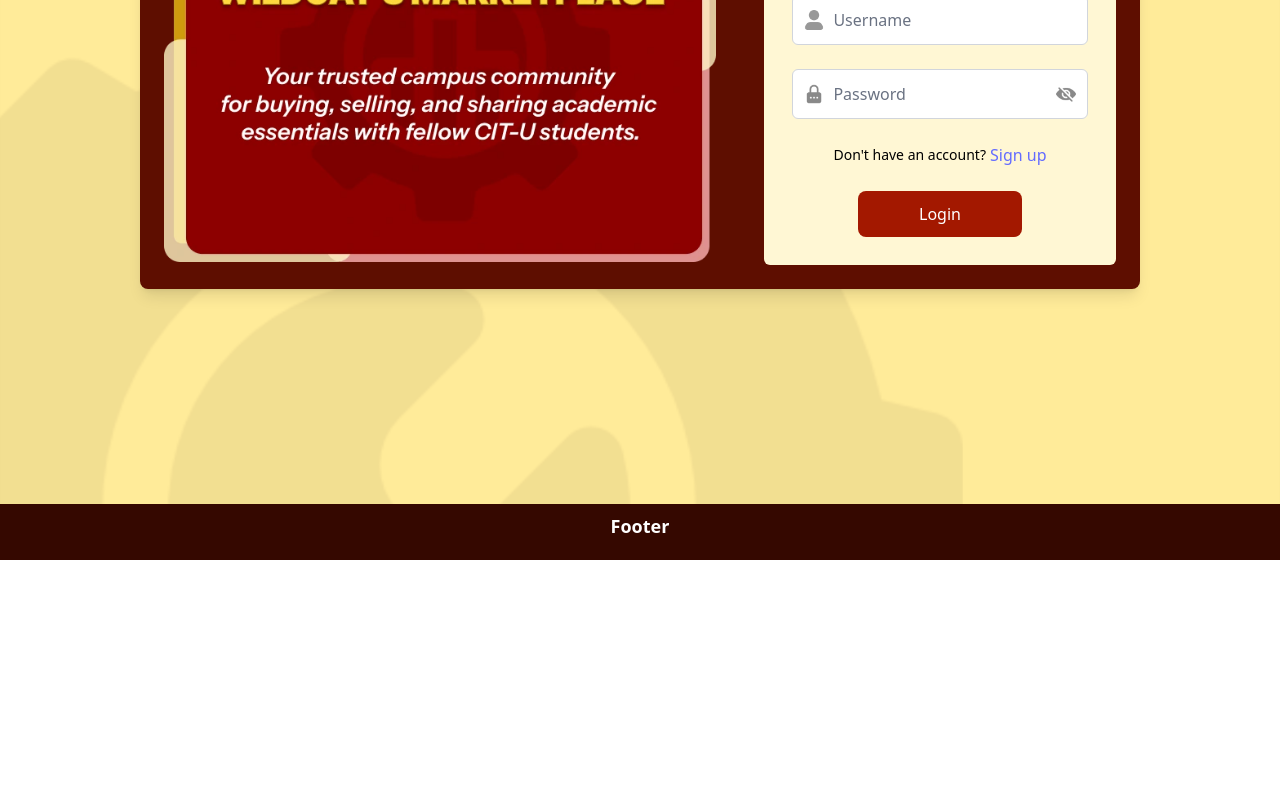
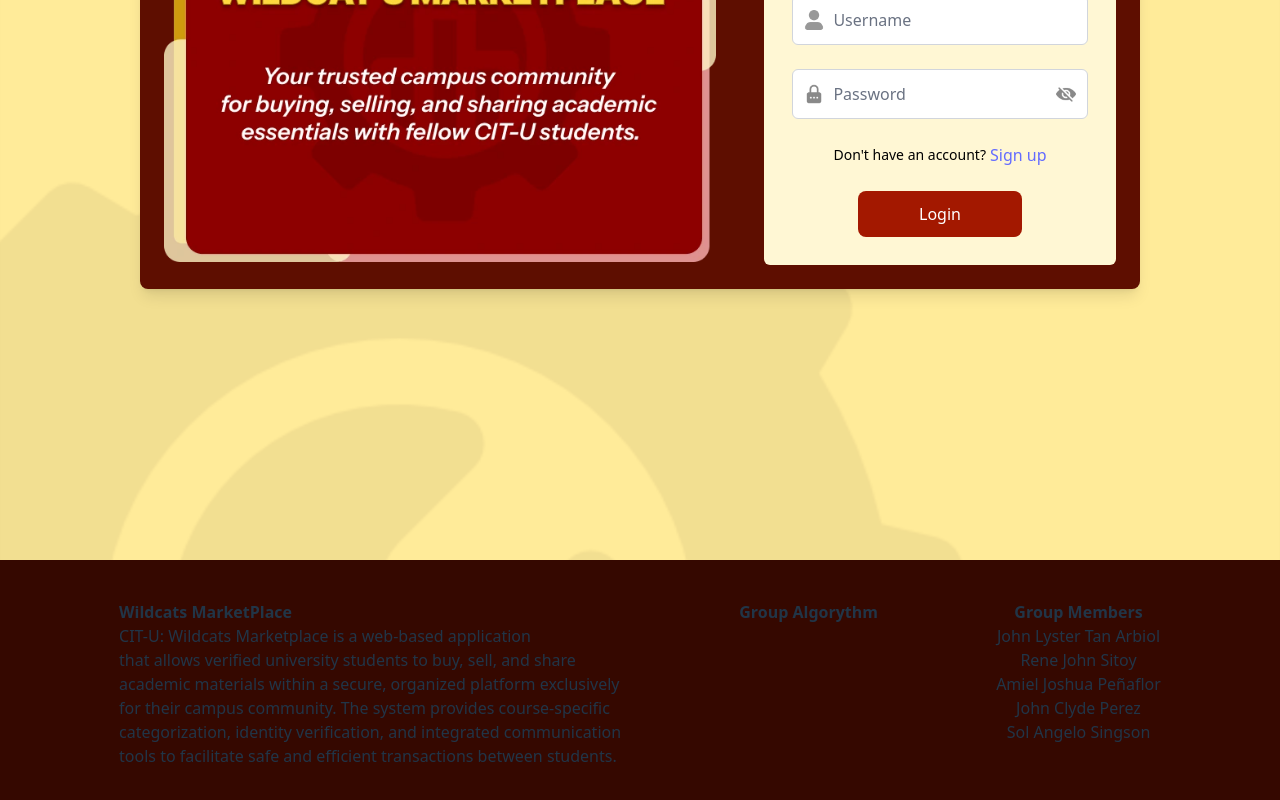
Before and after one commit to SundenJaeger/wildcats-marketplace, a React (Vite) app in the folder wildcats-marketplace-frontend/wildcats-marketplace-frontend/: page / in a window 1280 px wide. Shown: the part 240-1040 px from the top of the page. Before the commit the page ends 800 px from the top, so only its background shows below. Built offline with nearby package versions, Linux system fonts and the light colour scheme.

Commit message:
Added footer

```diff
--- a/wildcats-marketplace-frontend/wildcats-marketplace-frontend/src/components/Footer.jsx
+++ b/wildcats-marketplace-frontend/wildcats-marketplace-frontend/src/components/Footer.jsx
@@ -1,15 +1,51 @@
 import React from 'react'
 
-const Footer = () => {
-  return (
-    <div className='absolute bottom-0 left-0 w-full h-14 z-10 bg-[#350800]'>
-      <div>
-        <div className='flex items-center gap-2 p-2 justify-center'>
-            <h2 className='text-lg font-bold text-white'>Footer</h2>
-        </div>
-      </div>
-    </div>
-  )
+// const Footer = () => {
+//   return (
+//     <div className='absolute bottom-0 left-0 w-full h-14 z-10 bg-[#350800]'>
+//       <div>
+//         <div className='flex items-center gap-2 p-2 justify-center'>
+//             <h2 className='text-lg font-bold text-white'>Footer</h2>
+//         </div>
+//       </div>
+//     </div>
+//   )
+// }
+
+// export default Footer
+
+
+
+function Footer(){
+    return(
+        <footer
+            style={{
+                display: "flex",
+                justifyContent: "space-around",
+                padding: "40px 60px",
+                background: "#350800"
+            }}
+        >
+            <div style={{ textAlign: "left" }}>
+                <h3 style={{fontWeight: "bold"}} >Wildcats MarketPlace</h3>
+                <p>CIT-U: Wildcats Marketplace is a web-based application<br/> that allows verified university students to buy, sell, and share <br/>academic materials within a secure, organized platform exclusively<br/> for their campus community. The system provides course-specific<br/> categorization, identity verification, and integrated communication<br/> tools to facilitate safe and efficient transactions between students.</p>
+            </div>
+
+            <div style={{ textAlign: "center" }}>
+                <h3 style={{fontWeight: "bold"}}>Group Algorythm</h3>
+                <p></p>
+            </div>
+
+            <div style={{ textAlign: "center" }}>
+                <h3 style={{fontWeight: "bold"}}>Group Members</h3>
+                <p>John Lyster Tan Arbiol</p>
+                <p>Rene John Sitoy</p>
+                <p>Amiel Joshua Peñaflor</p>
+                <p>John Clyde Perez</p>
+                <p>Sol Angelo Singson</p>
+            </div>
+        </footer>
+    );
 }
 
 export default Footer
```
